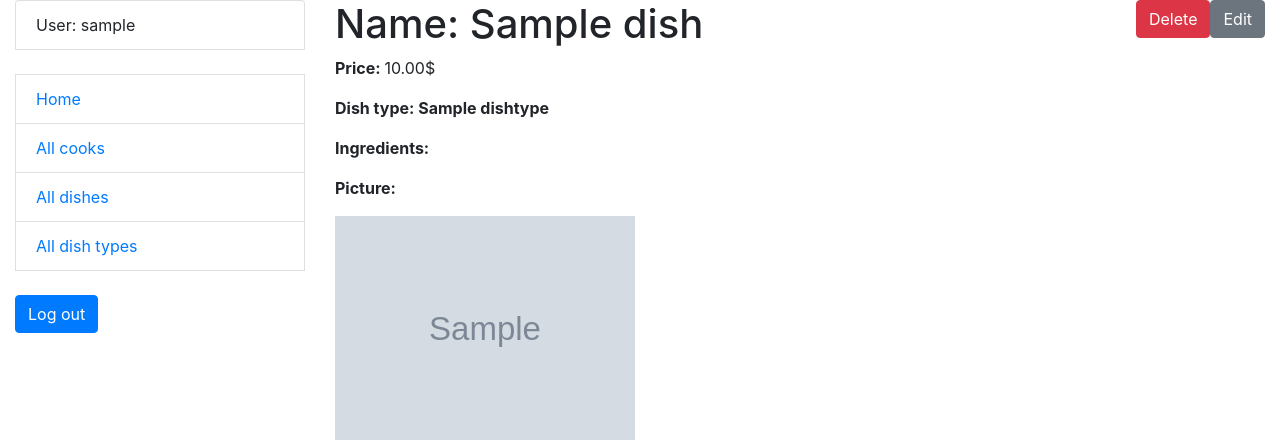
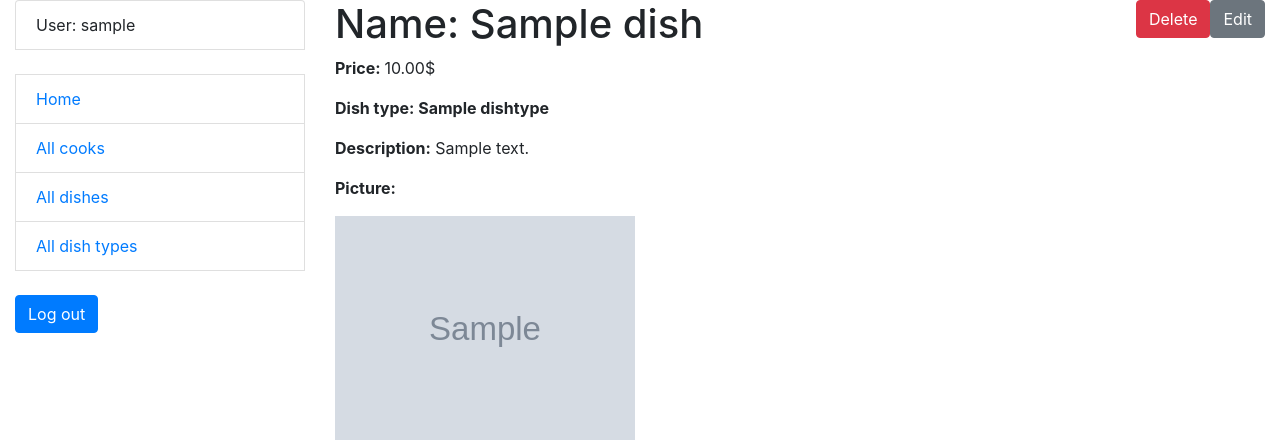
Before and after one commit to Hetmarum/Django-Kitchen, a Django app: page /dishes/1/ in a window 1280 px wide. Shown: the top 440 px of the page. Run offline with Django 5.2, Linux system fonts and the light colour scheme; a user stored in the database is signed in; tables that the repository leaves empty hold one stand-in row (values such as "Sample post"); grey boxes marked "Sample" are stand-in pictures; parts of the project's set-up code (start-up, migrations or seed data) failed here and were passed over.

Commit message:
pictures & description fix in dish detail

```diff
--- a/kitchen/models.py
+++ b/kitchen/models.py
@@ -35,7 +35,7 @@ class Dish(models.Model):
         DishType, on_delete=models.CASCADE, related_name="dishes"
     )
     cooks = models.ManyToManyField(settings.AUTH_USER_MODEL, related_name="dishes")
-    picture = models.ImageField(upload_to="dishes/", null=True, blank=True)
+    picture = models.ImageField(null=True, blank=True)
 
     class Meta:
         ordering = ("name",)
--- a/templates/kitchen/dish_detail.html
+++ b/templates/kitchen/dish_detail.html
@@ -6,7 +6,7 @@
     <a class="btn btn-danger" style="float: right" href="{% url 'kitchen:dish-delete' pk=dish.id %}">Delete</a></h1>
   <p><strong>Price: </strong>{{ dish.price }}$</p>
   <p><strong>{{ dish.dish_type }}</strong></p>
-  <p><strong>Ingredients: </strong></p>
+  <p><strong>Description:</strong> {{ dish.description }}</p>
   {% if dish.picture %}
     <p><strong>Picture:</strong></p>
     <p><img src="{{ dish.picture.url }}" alt="{{ dish.name }}" style="max-width:300px; height:auto;"></p>
```
